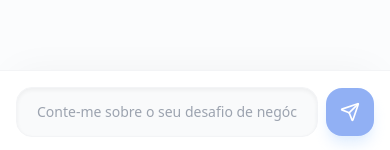
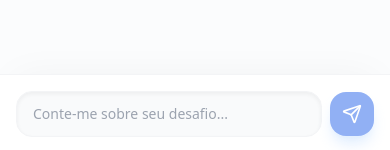
Before and after one commit to DuJao22/Chat_inteligente_ia, a React (Vite) app: page / in a window 390 px wide. Shown: the part 691-841 px from the top of the page. Built offline with nearby package versions, Linux system fonts and the light colour scheme; no server answers.

Commit message:
feat: Improve UI layout and responsiveness
Adjusted viewport settings and updated the main application layout to ensure better responsiveness across different devices. Enhanced the sidebar's visibility and interaction for mobile users, ensuring a consistent user experience.

```diff
--- a/App.tsx
+++ b/App.tsx
@@ -138,8 +138,9 @@ const App: React.FC = () => {
   }
 
   return (
-    <div className="min-h-screen bg-slate-50 flex flex-col md:flex-row h-[100dvh] overflow-hidden">
-      <div className="md:hidden flex items-center justify-between p-4 bg-white border-b border-gray-100 z-30">
+    <div className="flex flex-col md:flex-row h-[100dvh] w-full overflow-hidden bg-slate-50">
+      {/* Mobile Header */}
+      <div className="md:hidden flex items-center justify-between p-4 bg-white border-b border-gray-100 z-30 shrink-0">
         <div className="flex items-center gap-2">
           <Rocket className="w-6 h-6 text-blue-600" />
           <span className="font-bold text-gray-900 tracking-tight text-lg">Dgital Soluctions</span>
@@ -152,6 +153,7 @@ const App: React.FC = () => {
         </button>
       </div>
 
+      {/* Sidebar Overlay */}
       {isSidebarOpen && (
         <div
           className="fixed inset-0 bg-black/50 z-40 md:hidden animate-in fade-in duration-200"
@@ -159,10 +161,11 @@ const App: React.FC = () => {
         />
       )}
 
+      {/* Sidebar Navigation */}
       <aside className={`
         fixed inset-y-0 left-0 w-80 bg-white border-r border-gray-200 flex flex-col z-50 transition-transform duration-300 ease-in-out
         ${isSidebarOpen ? 'translate-x-0' : '-translate-x-full'}
-        md:relative md:translate-x-0
+        md:relative md:translate-x-0 shrink-0
       `}>
         <div className="hidden md:flex p-6 border-b border-gray-100 items-center gap-3">
           <div className="bg-blue-600 p-2 rounded-lg">
@@ -225,17 +228,21 @@ const App: React.FC = () => {
           )}
         </div>
 
-        <div className="p-4 bg-gray-50 border-t border-gray-100 text-[10px] text-gray-500 font-medium flex items-center gap-2">
+        <div className="p-4 bg-gray-50 border-t border-gray-100 text-[10px] text-gray-500 font-medium flex items-center gap-2 shrink-0">
           <div className="w-2 h-2 bg-green-500 rounded-full"></div>
           SQL Cloud: Online
         </div>
       </aside>
 
-      <main className="flex-1 flex flex-col relative bg-white overflow-hidden h-full">
+      {/* Main Content Area */}
+      <main className="flex-1 flex flex-col min-w-0 bg-white relative">
         {view === 'admin' && admin.isAuthenticated ? (
-          <AdminDashboard />
+          <div className="h-full overflow-hidden">
+            <AdminDashboard />
+          </div>
         ) : (
-          <div className="flex flex-col h-full">
+          <div className="flex flex-col h-full w-full">
+            {/* Desktop Header */}
             <header className="hidden md:flex bg-white border-b border-gray-100 p-4 items-center justify-between shadow-sm z-10 shrink-0">
               <div className="flex items-center gap-3">
                 <div className="w-10 h-10 rounded-full bg-blue-50 flex items-center justify-center text-blue-600 border border-blue-100">
@@ -251,9 +258,10 @@ const App: React.FC = () => {
               </div>
             </header>
 
+            {/* Chat Messages Area */}
             <div
               ref={scrollRef}
-              className="flex-1 overflow-y-auto p-4 md:p-10 space-y-6 scroll-smooth bg-slate-50/50"
+              className="flex-1 overflow-y-auto p-4 md:p-10 space-y-4 md:space-y-6 scroll-smooth bg-slate-50/50"
             >
               {chatState.messages.map(msg => (
                 <ChatMessage key={msg.id} message={msg} />
@@ -271,20 +279,21 @@ const App: React.FC = () => {
               )}
             </div>
 
-            <div className="p-4 md:p-6 bg-white border-t border-gray-100 shadow-[0_-10px_40px_-15px_rgba(0,0,0,0.05)] shrink-0">
+            {/* Chat Input Area */}
+            <div className="p-4 md:p-6 bg-white border-t border-gray-100 shadow-[0_-10px_40px_-15px_rgba(0,0,0,0.05)] shrink-0 pb-[max(1rem,env(safe-area-inset-bottom))]">
               <form onSubmit={handleSendMessage} className="max-w-3xl mx-auto flex items-center gap-2 md:gap-3">
                 <input
                   type="text"
                   value={input}
                   onChange={(e) => setInput(e.target.value)}
-                  placeholder="Conte-me sobre o seu desafio de negócio..."
-                  className="flex-1 bg-gray-50 border border-gray-100 rounded-2xl py-3.5 px-5 md:py-4 md:px-6 text-sm focus:ring-2 focus:ring-blue-500 focus:bg-white outline-none transition-all shadow-inner"
+                  placeholder="Conte-me sobre seu desafio..."
+                  className="flex-1 bg-gray-50 border border-gray-100 rounded-2xl py-3 px-4 md:py-4 md:px-6 text-sm focus:ring-2 focus:ring-blue-500 focus:bg-white outline-none transition-all shadow-inner"
                   disabled={chatState.isThinking}
                 />
                 <button
                   type="submit"
                   disabled={!input.trim() || chatState.isThinking}
-                  className="bg-blue-600 text-white p-3.5 md:p-4 rounded-2xl hover:bg-blue-700 transition-all shadow-lg shadow-blue-200 active:scale-95 disabled:opacity-50"
+                  className="bg-blue-600 text-white p-3 md:p-4 rounded-2xl hover:bg-blue-700 transition-all shadow-lg shadow-blue-200 active:scale-95 disabled:opacity-50"
                 >
                   <Send className="w-5 h-5 md:w-6 md:h-6" />
                 </button>
--- a/index.html
+++ b/index.html
@@ -1,26 +1,26 @@
 <!DOCTYPE html>
-<html lang="pt-BR">
+<html lang="pt-BR" class="h-full">
 <head>
     <meta charset="UTF-8">
-    <meta name="viewport" content="width=device-width, initial-scale=1.0">
+    <meta name="viewport" content="width=device-width, initial-scale=1.0, maximum-scale=1.0, user-scalable=no">
     <title>Dgital Soluctions - Consultoria Inteligente</title>
     <script src="https://cdn.tailwindcss.com"></script>
 <script type="importmap">
 {
   "imports": {
-    "vite": "https://esm.sh/vite@^7.3.1",
-    "@vitejs/plugin-react": "https://esm.sh/@vitejs/plugin-react@^5.1.2",
-    "react/": "https://esm.sh/react@^19.2.3/",
     "react": "https://esm.sh/react@^19.2.3",
     "react-dom/": "https://esm.sh/react-dom@^19.2.3/",
+    "react/": "https://esm.sh/react@^19.2.3/",
+    "@google/genai": "https://esm.sh/@google/genai@^1.38.0",
     "lucide-react": "https://esm.sh/lucide-react@^0.562.0",
-    "@google/genai": "https://esm.sh/@google/genai@^1.38.0"
+    "vite": "https://esm.sh/vite@^7.3.1",
+    "@vitejs/plugin-react": "https://esm.sh/@vitejs/plugin-react@^5.1.2"
   }
 }
 </script>
 </head>
-<body class="bg-gray-50 text-gray-900">
-    <div id="root"></div>
+<body class="bg-gray-50 text-gray-900 h-full overflow-hidden">
+    <div id="root" class="h-full"></div>
     <script type="module" src="/index.tsx"></script>
 </body>
 </html>
```
